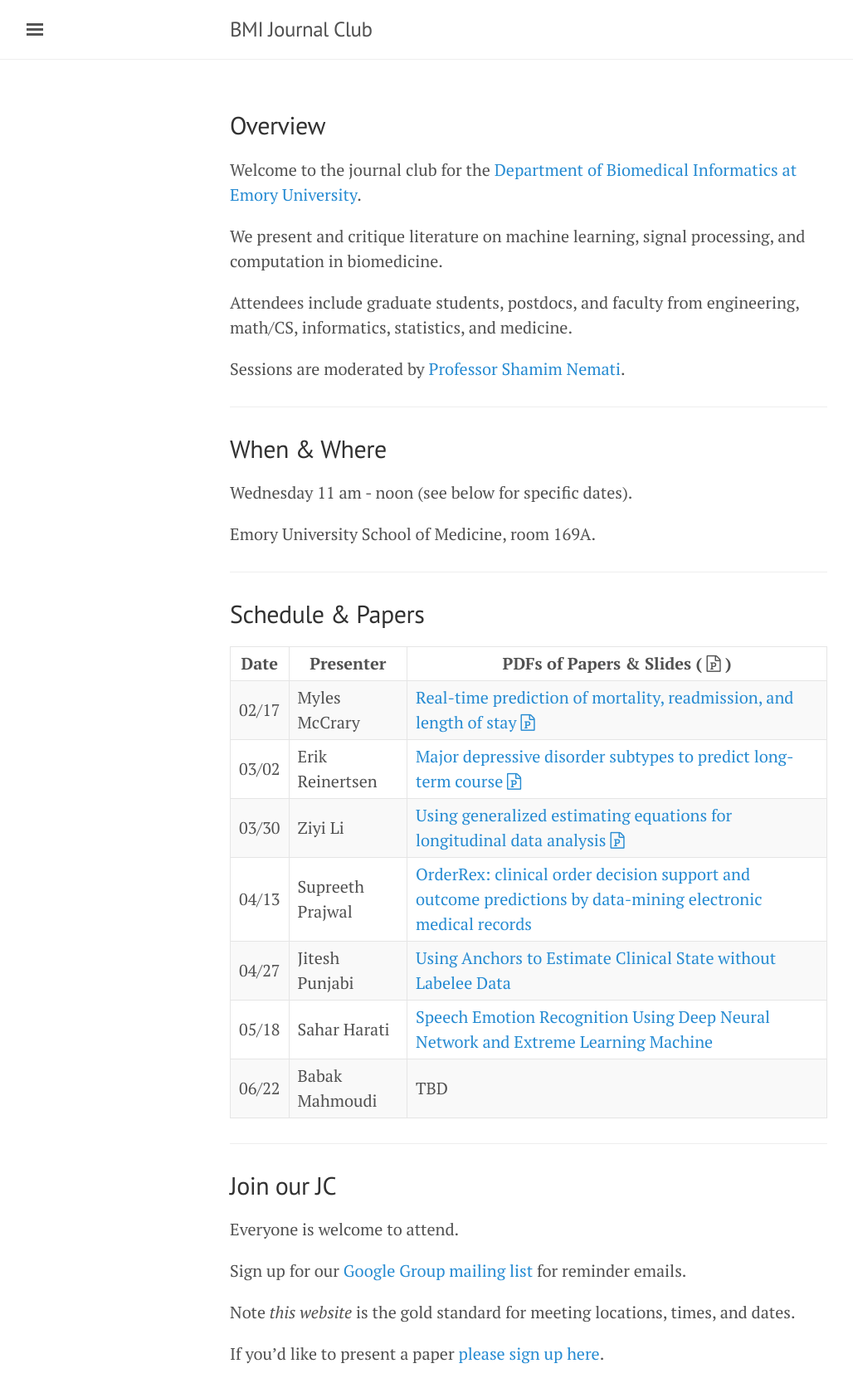
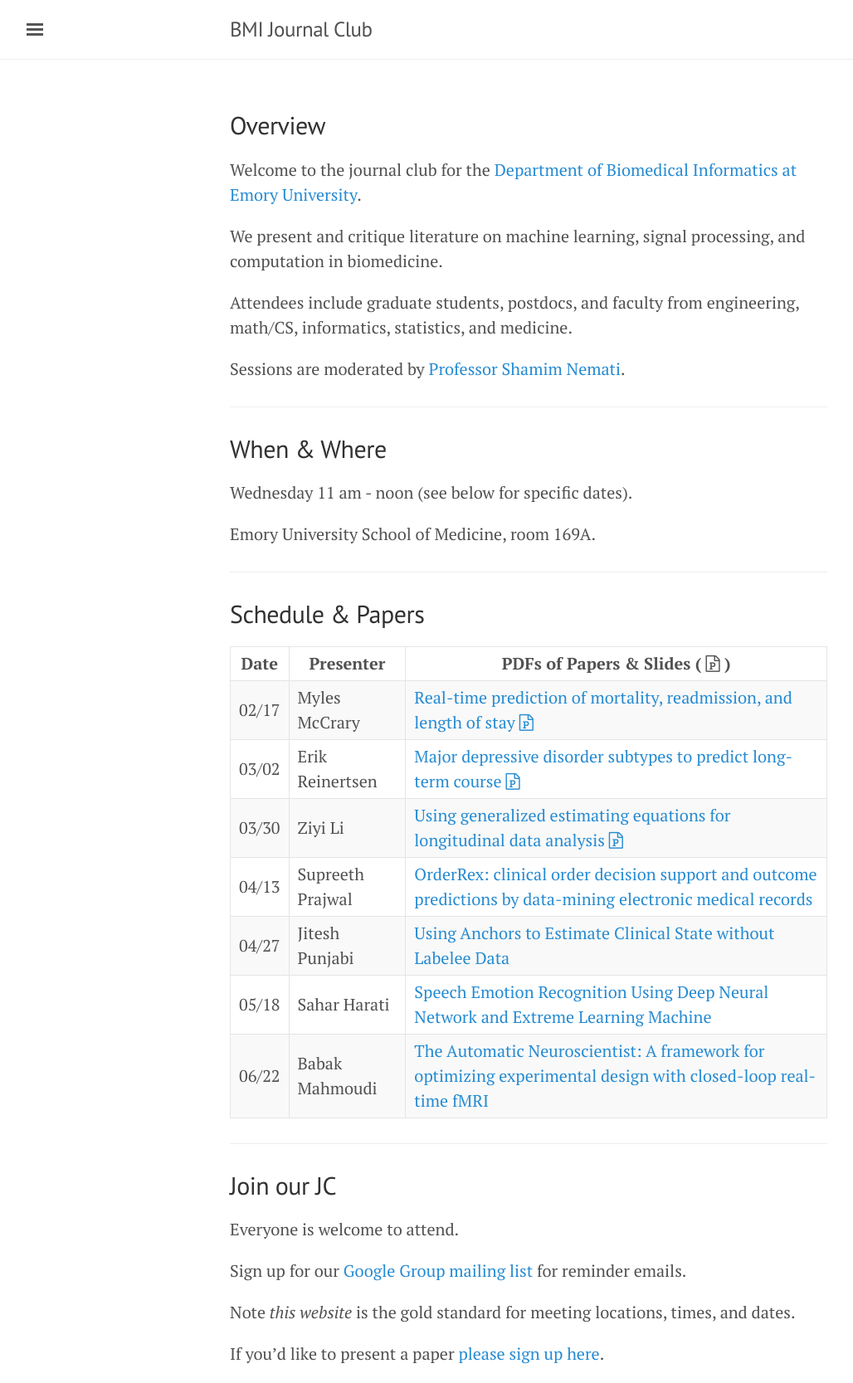
Before and after one commit to NematiLab/bmijc, a Jekyll site: the page built from index.md, in a window 1280 px wide. Shown: the whole page at 83% size, without its empty margins (3-1031 px from the left). Built offline with Jekyll 4.4.1, drawn with Linux system fonts in a browser that asks for light colours; nearby versions of some CDN libraries.

Commit message:
added Babak's paper

```diff
--- a/index.md
+++ b/index.md
@@ -36,7 +36,7 @@ Date | Presenter | PDFs of Papers & Slides ( <i class='fa fa-file-powerpoint-o'>
 04/13 | Supreeth Prajwal | [OrderRex: clinical order decision support and outcome predictions by data-mining electronic medical records]({{ site.baseurl }}/assets/160413_paper.pdf)
 04/27 | Jitesh Punjabi | [Using Anchors to Estimate Clinical State without Labelee Data]({{ site.baseurl }}/assets/160427_paper.pdf)
 05/18 | Sahar Harati | [Speech Emotion Recognition Using Deep Neural Network and Extreme Learning Machine]({{ site.baseurl }}/assets/160518_paper.pdf)
-06/22 | Babak Mahmoudi | TBD
+06/22 | Babak Mahmoudi | [The Automatic Neuroscientist: A framework for optimizing experimental design with closed-loop real-time fMRI]({{ site.baseurl }}/assets/160622_paper.pdf)
 
 ---
 
```
Also changed, not shown: 1 other file.
